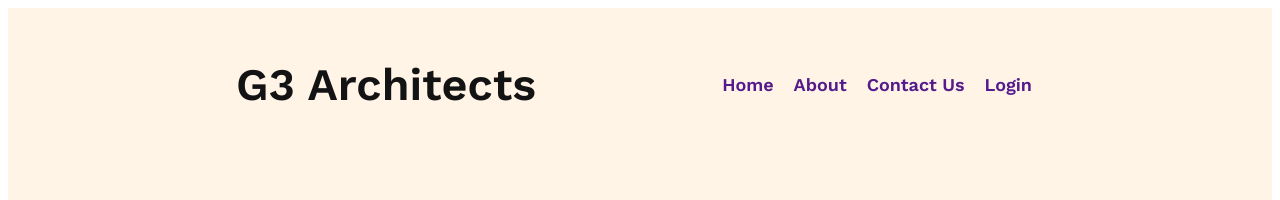
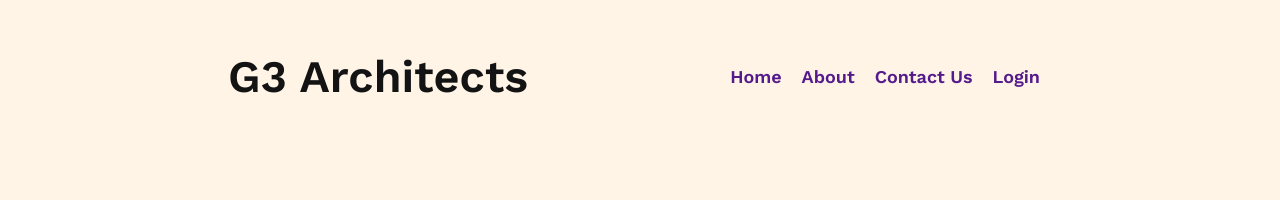
Before and after one commit to joy4563/assignment2-architect, a plain HTML site: page index.html in a window 1280 px wide. Shown: the top 200 px of the page. Drawn offline with nearby package versions, Linux system fonts and the light colour scheme.

Commit message:
change gap of nav

```diff
--- a/styles/styles.css
+++ b/styles/styles.css
@@ -4,6 +4,7 @@
 body {
   font-family: "Poppins", sans-serif;
   font-family: "Work Sans", sans-serif;
+  margin: auto;
 }
 
 /* Header section style */
@@ -15,8 +16,8 @@ header {
   align-items: center;
   justify-content: space-between;
   padding-top: 50px;
-  margin-left: 228px;
-  margin-right: 240px;
+  padding-left: 228px;
+  padding-right: 240px;
 }
 .nav-item {
   display: flex;
```
